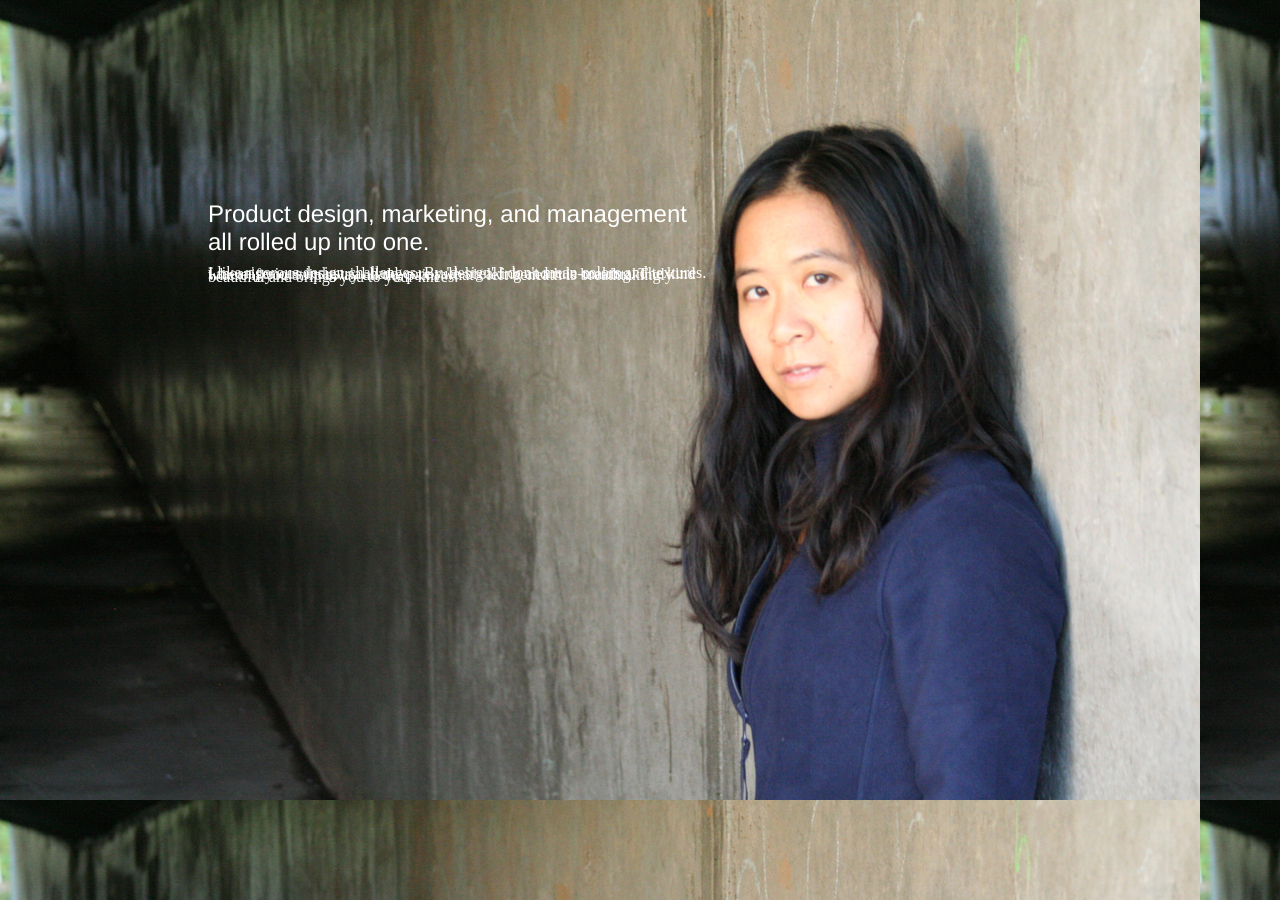
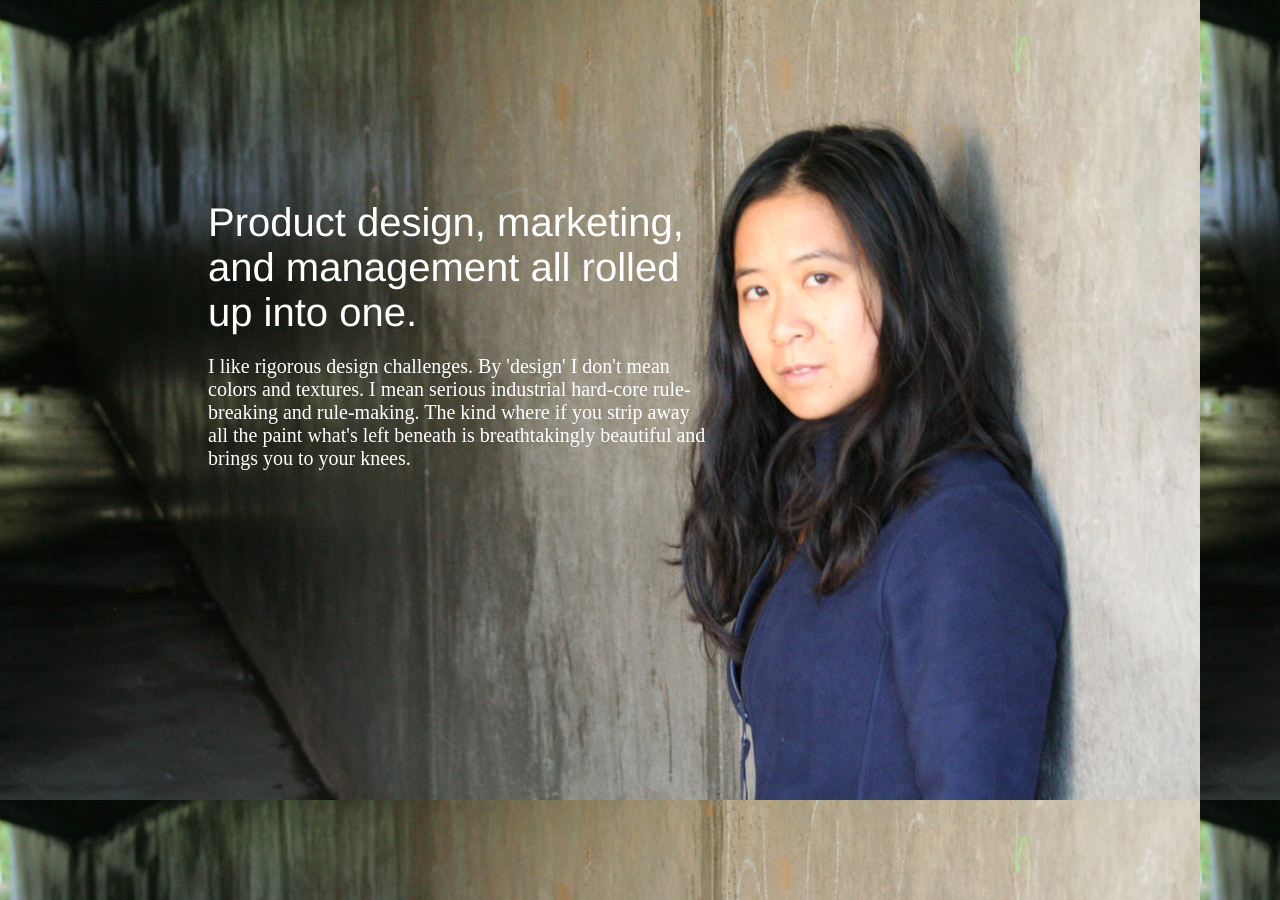
Before and after one commit to kuobot/self, a plain HTML site: page index.html in a window 1280 px wide. Drawn offline with Linux system fonts and the light colour scheme.

Commit message:
fixed text

```diff
--- a/stylesheet.css
+++ b/stylesheet.css
@@ -13,11 +13,10 @@ padding: 100px;
 .title {
    color: #FFF;
    font-family: Ariel, Helvetica, Vendana;
-   font-size: 24px;
+   font-size: 40px;
 }
 
 p {
-   font-size: 16px;
-   line-height: 1.2px;
+   font-size: 20px;
    color: #FFF;
 }
```
